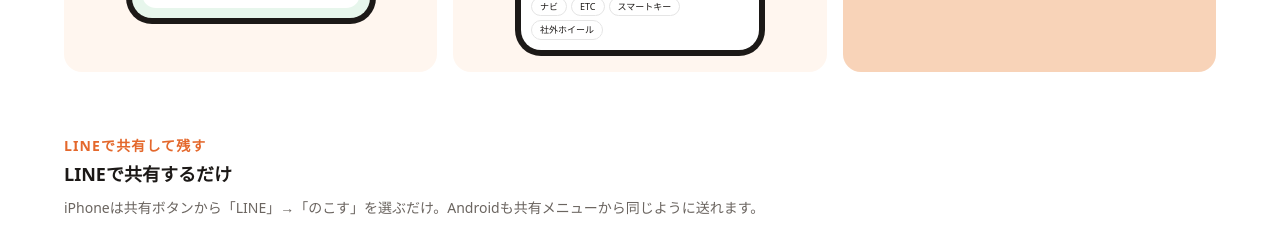
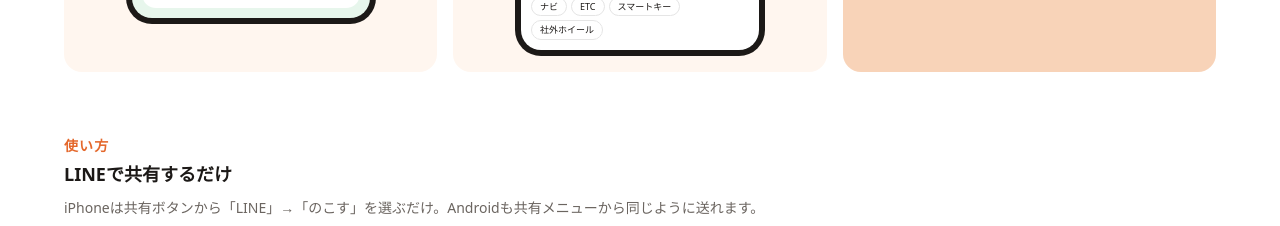
Before and after one commit to goodgunu/nokosu, a Next.js app: page / in a window 1280 px wide. Shown: the part 1400-1626 px from the top of the page. Built offline with nearby package versions, Linux system fonts and the light colour scheme; no server answers.

Commit message:
LINE共有セクションの小見出しを「使い方」に

```diff
--- a/components/landing-line-flow.tsx
+++ b/components/landing-line-flow.tsx
@@ -144,7 +144,7 @@ export function LandingLineFlow() {
   return (
     <section id="line-flow" className="px-4 py-8 sm:px-7" style={{ background: "#FFFFFF" }}>
       <div className="mx-auto max-w-6xl">
-        <h2 className="text-sm font-bold tracking-[0.08em]" style={{ color: ORANGE }}>LINEで共有して残す</h2>
+        <h2 className="text-sm font-bold tracking-[0.08em]" style={{ color: ORANGE }}>使い方</h2>
         <p className="mt-1 text-lg font-bold">LINEで共有するだけ</p>
         <p className="mt-1.5 text-sm leading-7" style={{ color: "#6B6560" }}>
           iPhoneは共有ボタンから「LINE」→「のこす」を選ぶだけ。Androidも共有メニューから同じように送れます。
```
